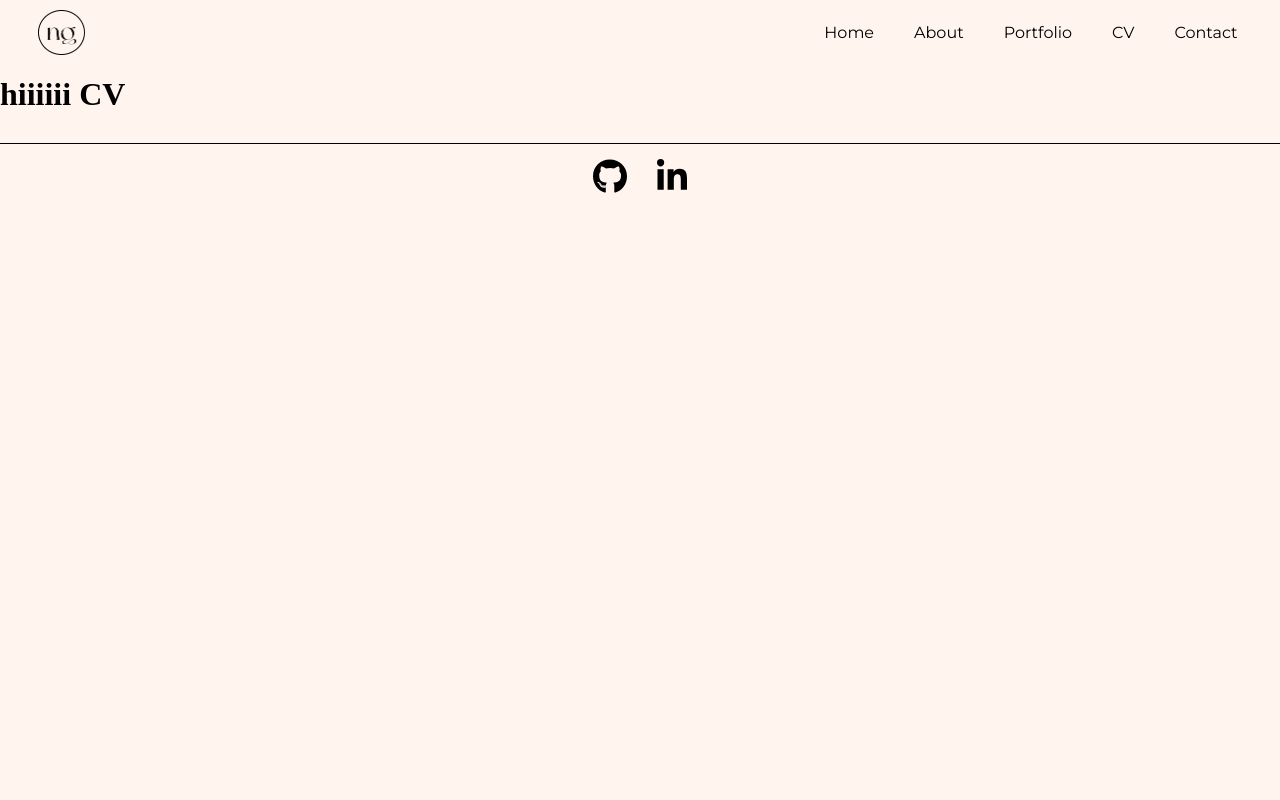
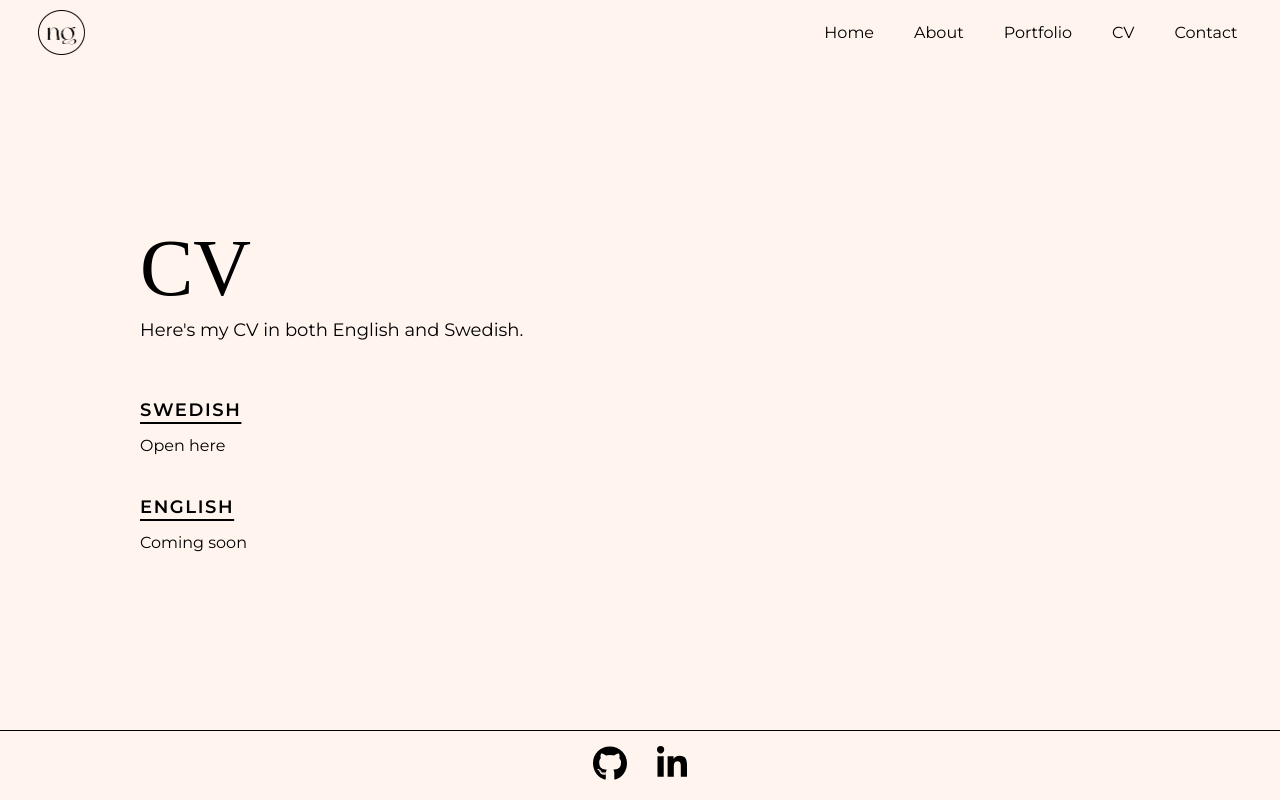
Before and after one commit to nathaliegustafsson/portfolio, a React (Vite) app: page /cv in a window 1280 px wide. Built offline with nearby package versions, Linux system fonts and the light colour scheme.

Commit message:
cv-page done

```diff
--- a/src/components/Cv.tsx
+++ b/src/components/Cv.tsx
@@ -1,5 +1,144 @@
+import styled from 'styled-components';
+import { media } from '../styles/breakpoints';
+
 function Cv() {
-	return <h1>hiiiiii CV</h1>;
+	return (
+		<BigContainer>
+			<Container>
+				<div>
+					<Title>CV</Title>
+					<InfoText>Here's my CV in both English and Swedish.</InfoText>
+				</div>
+				<ContactContainer>
+					<ContactTitle>SWEDISH</ContactTitle>
+					<Link href="CV-swe.pdf" target="_blank" rel="noopener noreferrer">
+						Open here
+					</Link>
+				</ContactContainer>
+				<ContactContainer>
+					<ContactTitle>ENGLISH</ContactTitle>
+					{/* <Link href="CV-swe.pdf" target="_blank" rel="noopener noreferrer"> */}
+					<Link>
+						Coming soon
+					</Link>
+				</ContactContainer>
+			</Container>
+		</BigContainer>
+	);
 }
 
+// Styling
+const BigContainer = styled.div`
+	display: flex;
+	flex-direction: column;
+	margin-top: 20px;
+	height: 100%;
+	width: 80%;
+	padding: 20px;
+	max-width: 1000px;
+`;
+
+const Container = styled.div`
+	display: flex;
+	flex-direction: column;
+	gap: 30px;
+
+	@media ${media.desktop} {
+		gap: 40px;
+	}
+
+	@media ${media.desktopXL} {
+		gap: 50px;
+	}
+`;
+
+const Title = styled.h1`
+	display: inline-block;
+	font-family: 'NewYork';
+	font-size: 55px;
+	font-weight: 100;
+	margin-bottom: 5px;
+	margin: 0;
+
+	@media ${media.tablet} {
+		font-size: 70px;
+	}
+
+	@media ${media.desktop} {
+		font-size: 80px;
+	}
+
+	@media ${media.desktopXL} {
+		font-size: 90px;
+	}
+`;
+
+const InfoText = styled.p`
+	font-family: 'Montserrat';
+	font-size: 11px;
+	margin-top: 5px;
+
+	@media ${media.tablet} {
+		font-size: 14px;
+	}
+
+	@media ${media.desktop} {
+		font-size: 18px;
+	}
+`;
+
+const ContactContainer = styled.div`
+	display: flex;
+	flex-direction: column;
+	gap: 10px;
+
+	@media ${media.tablet} {
+		gap: 15px;
+	}
+`;
+
+const Link = styled.a`
+	margin: 0;
+	font-family: 'Montserrat';
+	font-size: 10px;
+	line-height: 1.2rem;
+	color: black;
+	text-decoration: none;
+
+	&:hover {
+		text-decoration: underline;
+		text-decoration-thickness: 0.01rem;
+		text-underline-offset: 0.3rem;
+	}
+
+	@media ${media.tablet} {
+		font-size: 14px;
+	}
+
+	@media ${media.desktop} {
+		font-size: 16px;
+	}
+`;
+
+const ContactTitle = styled.h6`
+	margin: 0;
+	font-family: 'Montserrat';
+	font-size: 12px;
+	font-weight: 600;
+	letter-spacing: 0.1rem;
+	text-decoration: underline;
+	text-decoration-thickness: 1px;
+	text-underline-offset: 0.3rem;
+
+	@media ${media.tablet} {
+		font-size: 16px;
+		text-decoration-thickness: 2px;
+		text-underline-offset: 0.4rem;
+	}
+
+	@media ${media.desktop} {
+		font-size: 18px;
+	}
+`;
+
 export default Cv;
--- a/src/pages/CvPage.tsx
+++ b/src/pages/CvPage.tsx
@@ -1,21 +1,38 @@
+import styled from 'styled-components';
 import Cv from '../components/Cv';
 import Footer from '../components/Footer';
 import Header from '../components/Header';
 
 function CvPage() {
 	return (
-		<div>
+		<CvPageStyling>
 			<header>
 				<Header />
 			</header>
-			<main>
+			<MainContent>
 				<Cv />
-			</main>
+			</MainContent>
 			<footer>
 				<Footer />
 			</footer>
-		</div>
+		</CvPageStyling>
 	);
 }
 
+// Styling
+const CvPageStyling = styled.div`
+	display: flex;
+	flex-direction: column;
+	min-height: 100vh;
+`;
+
+const MainContent = styled.main`
+	display: flex;
+	flex-direction: column;
+	align-items: center;
+	flex: 1;
+	overflow-y: auto;
+	justify-content: center;
+`;
+
 export default CvPage;
```
